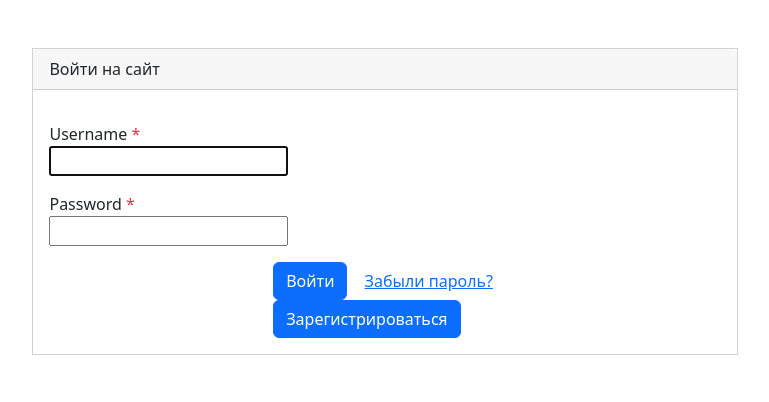
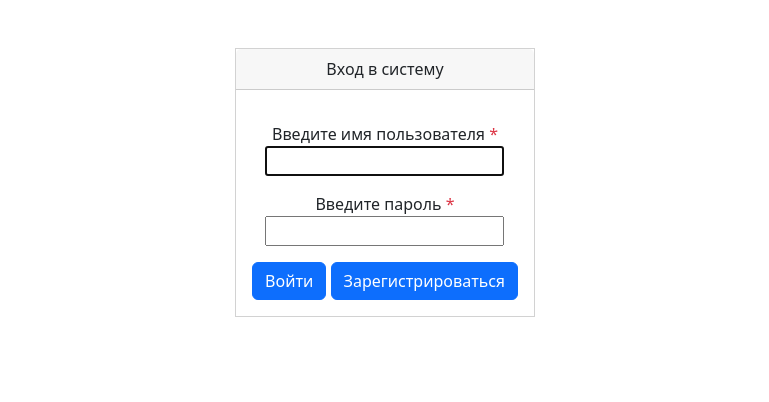
Before and after one commit to ValeraTheSlayer/astrec, a Django app: page /auth/login/ in a window 1280 px wide. Shown: the part 52-454 px from the top of the page, without its empty margins (255-1024 px from the left). Run offline with Django 4.2, Linux system fonts and the light colour scheme; some libraries are stand-ins or nearby versions.

Commit message:
cosmetics for the log in form

```diff
--- a/arec/users/forms.py
+++ b/arec/users/forms.py
@@ -9,6 +9,11 @@ class CreationForm(UserCreationForm):
 
 
 class UserAuthenticationForm(AuthenticationForm):
+    def __init__(self, *args, **kwargs):
+        super().__init__(*args, **kwargs)
+        self.fields['username'].label = 'Введите имя пользователя'
+        self.fields['password'].label = 'Введите пароль'
+
     class Meta:
         model = User
         fields = ('username', 'password')
--- a/arec/users/templates/loggin.html
+++ b/arec/users/templates/loggin.html
@@ -1,10 +1,9 @@
 {% extends "html/base.html" %}
 {% block content %}
   <div class="row justify-content-center">
-    <div class="col-md-8 p-5">
-      <div class="card">
+      <div class="card text-center mt-5 w-25 px-0">
         <div class="card-header">
-          Войти на сайт
+          Вход в систему
         </div>
         <div class="card-body">
           {% if form.errors %}
@@ -53,17 +52,13 @@
               </div>
             </div>
           {% endfor %}
-          <div class="col-md-6 offset-md-4">
+
             <button type="submit" class="btn btn-primary">
               Войти
             </button>
-            <a href="" class="btn btn-link">
-              Забыли пароль?
-            </a>
             <a href="{% url 'users:signup' %}" class="btn btn-primary">Зарегистрироваться</a>
-          </div>
+
           </form>
-        </div>
       </div>
     </div>
 </div>
--- a/arec/users/urls.py
+++ b/arec/users/urls.py
@@ -2,7 +2,7 @@ from django.contrib.auth import views
 from django.urls import path, reverse_lazy
 
 from .apps import UsersConfig
-from .views import SignUp
+from .views import SignUp, CustomLoginView
 
 app_name = UsersConfig.name
 
@@ -16,7 +16,7 @@ urlpatterns = [
     ),
     path(
         'login/',
-        views.LoginView.as_view(template_name='loggin.html'),
+        CustomLoginView.as_view(template_name='loggin.html'),
         name='login',
     ),
 ]
--- a/arec/users/views.py
+++ b/arec/users/views.py
@@ -1,6 +1,12 @@
 from django.urls import reverse_lazy
 from django.views.generic import CreateView
-from .forms import CreationForm
+from django.contrib.auth.views import LoginView
+from .forms import CreationForm, UserAuthenticationForm
+
+
+class CustomLoginView(LoginView):
+    authentication_form = UserAuthenticationForm
+    template_name = 'users/loggin.html'
 
 
 class SignUp(CreateView):
```
